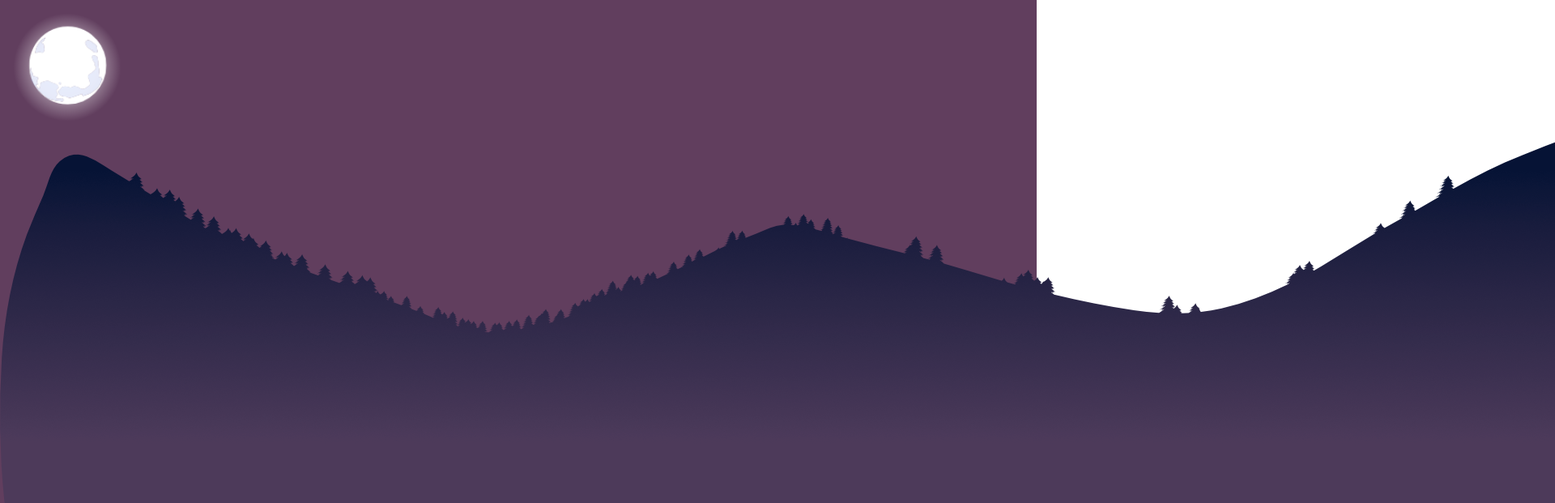
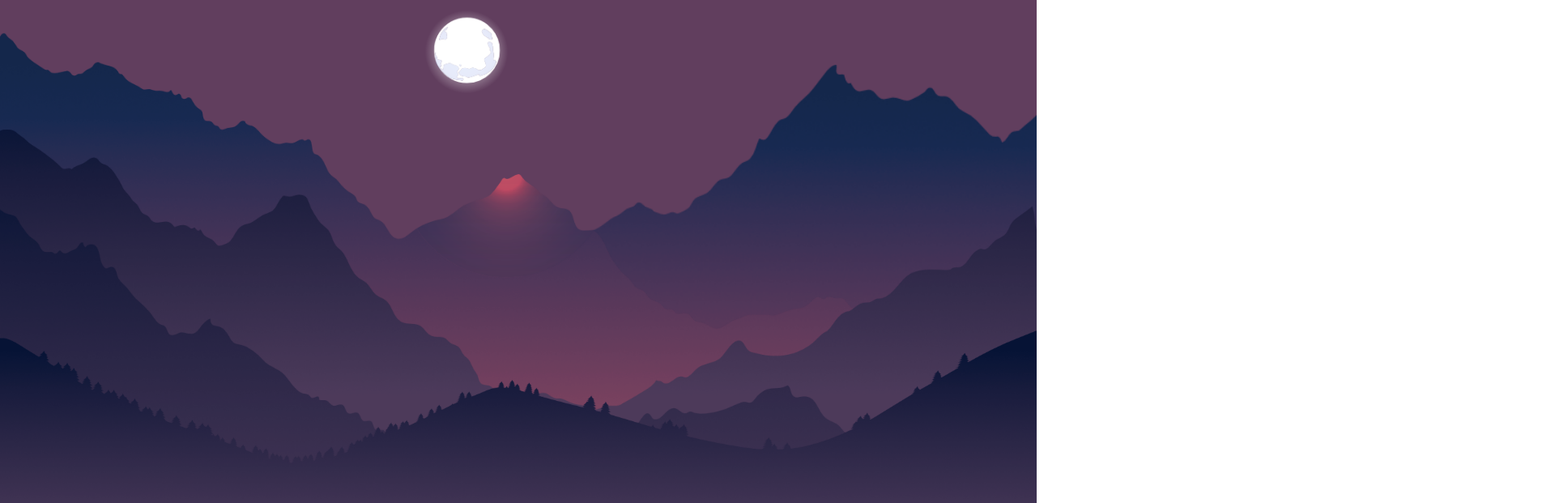
Before and after one commit to taranveersingh93/moonlight, a React (Create React App) app: page / in a window 1280 px wide. Shown: the top 621 px of the page at 81% size, 1920 px wide, since content can reach past the window. Built offline with nearby package versions, Linux system fonts and the light colour scheme.

Commit message:
Arrange mountains:

```diff
--- a/src/Components/App/App.css
+++ b/src/Components/App/App.css
@@ -1,21 +1,66 @@
 .App {
   text-align: center;
+  position: relative;
   height: 100vh;
+  width: 100%;
   background-color: #613e5e;
+  overflow-x: hidden;
 }
 
 .moon-container {
-  width: 13vw;
-  height: 13vw;
+  position: absolute;
+  top: 0;
+  left: 40vw;
+  width: 10vw;
+  height: 10vw;
   border-radius: 50%;
   display: flex;
   justify-content: center;
   align-items: center;
-  z-index: -100;
+  z-index: 1;
   background: radial-gradient(closest-side, white, #613e5e 80%);
 }
 
 .moon {
-  height: 90%;
-  width: 90%;
+  max-height: 100%;
+  max-width: 100%;
 }
+
+.App img {
+  position: absolute;
+}
+
+.mountain1 {
+  top: 50vh;
+  width: 110vw;
+  left: -5vw;
+  z-index: 6;
+}
+
+.mountain2 {
+  top: 30vh;
+  left: -10vw;
+  width: 107vw;
+  z-index: 5;
+}
+
+.mountain3 {
+  top: 20vh;
+  left: -5vw;
+  width: 107vw;
+  z-index: 4;
+}
+
+.mountain4 {
+  top: 5vh;
+  left: 0;
+  width: 100vw;
+  z-index: 3;
+}
+
+.mountain5 {
+  top: 10vh;
+  right: 0;
+  width: 60vw;
+  z-index: 2;
+}
--- a/src/Components/App/App.js
+++ b/src/Components/App/App.js
@@ -19,8 +19,8 @@ function App() {
         <img className='mountain3' src={mountain3} />
         <img className='mountain4' src={mountain4} />
         <img className='mountain5' src={mountain5} />
-        <img className='left-trees' src={leftTrees} />
-        <img className='right-trees' src={rightTrees} />
+        {/* <img className='left-trees' src={leftTrees} />
+        <img className='right-trees' src={rightTrees} /> */}
     </div>
   );
 }
```
Also changed, not shown: src/Images/m4.png.
